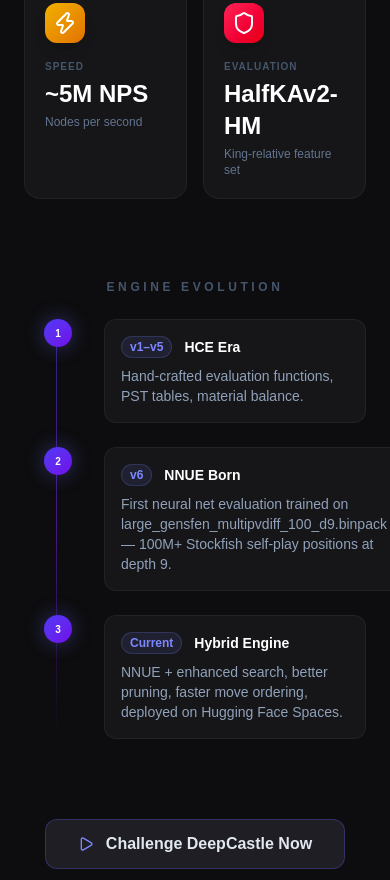
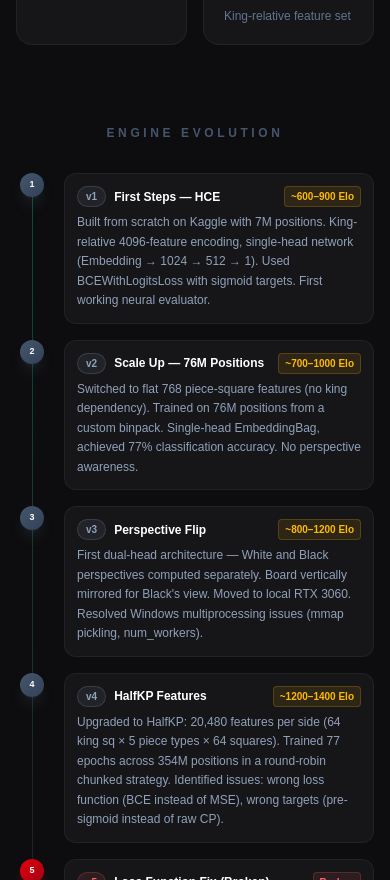
Before and after one commit to Amogh1221/DeepCastle-Official, a Next.js app in the folder web/: page / in a window 390 px wide. Shown: the part 1120-2000 px from the top of the page. Built offline with nearby package versions, Linux system fonts and the light colour scheme; no server answers.

Commit message:
feat(ui): detailed 7-version engine evolution timeline + mobile responsive homepage

```diff
--- a/web/src/app/components/HomePage.tsx
+++ b/web/src/app/components/HomePage.tsx
@@ -58,9 +58,48 @@ export function HomePage({ onPlay }: { onPlay: () => void }) {
   ];
 
   const timeline = [
-    { version: "v1–v5", label: "HCE Era", desc: "Hand-crafted evaluation functions, PST tables, material balance." },
-    { version: "v6", label: "NNUE Born", desc: "First neural net evaluation trained on large_gensfen_multipvdiff_100_d9.binpack — 100M+ Stockfish self-play positions at depth 9." },
-    { version: "Current", label: "Hybrid Engine", desc: "NNUE + enhanced search, better pruning, faster move ordering, deployed on Hugging Face Spaces." },
+    {
+      version: "v1",
+      label: "First Steps — HCE",
+      elo: "600–900",
+      desc: "Built from scratch on Kaggle with 7M positions. King-relative 4096-feature encoding, single-head network (Embedding → 1024 → 512 → 1). Used BCEWithLogitsLoss with sigmoid targets. First working neural evaluator.",
+    },
+    {
+      version: "v2",
+      label: "Scale Up — 76M Positions",
+      elo: "700–1000",
+      desc: "Switched to flat 768 piece-square features (no king dependency). Trained on 76M positions from a custom binpack. Single-head EmbeddingBag, achieved 77% classification accuracy. No perspective awareness.",
+    },
+    {
+      version: "v3",
+      label: "Perspective Flip",
+      elo: "800–1200",
+      desc: "First dual-head architecture — White and Black perspectives computed separately. Board vertically mirrored for Black's view. Moved to local RTX 3060. Resolved Windows multiprocessing issues (mmap pickling, num_workers).",
+    },
+    {
+      version: "v4",
+      label: "HalfKP Features",
+      elo: "1200–1400",
+      desc: "Upgraded to HalfKP: 20,480 features per side (64 king sq × 5 piece types × 64 squares). Trained 77 epochs across 354M positions in a round-robin chunked strategy. Identified issues: wrong loss function (BCE instead of MSE), wrong targets (pre-sigmoid instead of raw CP).",
+    },
+    {
+      version: "v5",
+      label: "Loss Function Fix (Broken)",
+      elo: "N/A",
+      desc: "Attempted to implement the correct Stockfish symmetric sigmoid loss. Bug: applied offset formula (output−270)/340 directly on the raw logit (~0) instead of scaling first with nnue2score=600. Gradient did not depend on output — network learned nothing. Correctly identified and documented.",
+    },
+    {
+      version: "v6",
+      label: "NNUE Born — Correct Training",
+      elo: "1400–1600",
+      desc: "Fixed the loss: scorenet = output × 600, then symmetric sigmoid with offsets (270/340, 270/380), power=2.5. Added product pooling (SqrCReLU), 8 layer stack buckets by piece count, PSQT shortcut, FactorizedStackedLinear. Trained on Lichess HF streaming — loss stagnated due to non-quiet analysis board positions.",
+    },
+    {
+      version: "v7 · Current",
+      label: "Full Deployment — 3604 Elo",
+      elo: "~3604",
+      desc: "Switched to Stockfish gensfen self-play data (depth 9, multipvdiff_100, quiet positions only). Used C++ SparseBatchDataset for 500K+ pos/sec loading. Deployed as FastAPI on Hugging Face Spaces + Next.js frontend on Vercel. Result: 0W/1L/21D vs Stockfish 18 — statistically within one sigma.",
+    },
   ];
 
   return (
@@ -72,7 +111,7 @@ export function HomePage({ onPlay }: { onPlay: () => void }) {
         <div className="absolute top-1/2 left-1/2 -translate-x-1/2 -translate-y-1/2 w-[800px] h-[400px] rounded-full bg-slate-900/5 blur-[80px]" />
       </div>
 
-      <div className="relative z-10 max-w-6xl mx-auto px-6 py-12">
+      <div className="relative z-10 max-w-6xl mx-auto px-4 sm:px-6 py-8 sm:py-12">
 
         {/* ── Hero ── */}
         <motion.div
@@ -82,16 +121,16 @@ export function HomePage({ onPlay }: { onPlay: () => void }) {
           className="flex flex-col items-center text-center mb-20"
         >
           {/* Logo */}
-          <div className="mb-8">
-            <div className="w-28 h-28 rounded-3xl overflow-hidden shadow-[0_0_60px_rgba(255,255,255,0.07)]">
+          <div className="mb-6 sm:mb-8">
+            <div className="w-20 h-20 sm:w-28 sm:h-28 rounded-2xl sm:rounded-3xl overflow-hidden shadow-[0_0_60px_rgba(255,255,255,0.07)]">
               <img src="/DC_logo.png" alt="DeepCastle Logo" className="w-full h-full object-cover" />
             </div>
           </div>
 
-          <h1 className="text-6xl md:text-7xl font-black tracking-tight mb-4 bg-gradient-to-r from-white via-indigo-200 to-violet-300 bg-clip-text text-transparent">
+          <h1 className="text-4xl sm:text-6xl md:text-7xl font-black tracking-tight mb-4 bg-gradient-to-r from-white via-indigo-200 to-violet-300 bg-clip-text text-transparent">
             DeepCastle
           </h1>
-          <p className="text-lg text-slate-400 max-w-xl leading-relaxed mb-10">
+          <p className="text-base sm:text-lg text-slate-400 max-w-xl leading-relaxed mb-8 sm:mb-10 px-2 sm:px-0">
             A custom-built NNUE chess engine — trained on 100M+ Stockfish self-play positions at depth 9,
             powered by alpha-beta search and a halfKAv2-HM neural network.
           </p>
@@ -101,7 +140,7 @@ export function HomePage({ onPlay }: { onPlay: () => void }) {
             onClick={onPlay}
             whileHover={{ scale: 1.05 }}
             whileTap={{ scale: 0.97 }}
-            className="group relative flex items-center gap-3 px-10 py-4 bg-gradient-to-r from-emerald-600 to-emerald-700 hover:from-emerald-500 hover:to-emerald-600 rounded-2xl font-black text-lg shadow-[0_0_40px_rgba(16,185,129,0.3)] transition-all duration-200 border border-emerald-400/30"
+            className="group relative flex items-center gap-3 px-8 sm:px-10 py-3 sm:py-4 bg-gradient-to-r from-emerald-600 to-emerald-700 hover:from-emerald-500 hover:to-emerald-600 rounded-2xl font-black text-base sm:text-lg shadow-[0_0_40px_rgba(16,185,129,0.3)] transition-all duration-200 border border-emerald-400/30"
           >
             <Play className="w-5 h-5 flex-shrink-0" />
             Play DeepCastle
@@ -141,29 +180,47 @@ export function HomePage({ onPlay }: { onPlay: () => void }) {
           initial={{ opacity: 0, y: 30 }}
           animate={{ opacity: 1, y: 0 }}
           transition={{ duration: 0.7, delay: 0.3 }}
-          className="mb-20"
+          className="mb-16 sm:mb-20"
         >
-          <h2 className="text-xs uppercase font-black text-slate-600 tracking-[0.3em] mb-6 text-center">Engine Evolution</h2>
+          <h2 className="text-xs uppercase font-black text-slate-600 tracking-[0.3em] mb-8 text-center">Engine Evolution</h2>
           <div className="relative">
-            <div className="absolute left-8 top-0 bottom-0 w-px bg-gradient-to-b from-indigo-600/50 via-violet-600/50 to-transparent" />
-            <div className="flex flex-col gap-6">
+            <div className="absolute left-4 sm:left-8 top-0 bottom-0 w-px bg-gradient-to-b from-emerald-600/50 via-slate-600/30 to-transparent" />
+            <div className="flex flex-col gap-4 sm:gap-6">
               {timeline.map((t, i) => (
                 <motion.div
                   key={i}
                   initial={{ opacity: 0, x: -20 }}
                   animate={{ opacity: 1, x: 0 }}
-                  transition={{ delay: 0.35 + i * 0.1 }}
-                  className="flex items-start gap-6 pl-20 relative"
+                  transition={{ delay: 0.35 + i * 0.07 }}
+                  className="flex items-start gap-3 sm:gap-6 pl-12 sm:pl-20 relative"
                 >
-                  <div className="absolute left-5 w-7 h-7 rounded-full bg-gradient-to-br from-indigo-600 to-violet-700 flex items-center justify-center text-[10px] font-black text-white shadow-[0_0_20px_rgba(99,102,241,0.4)]">
+                  <div className={`absolute left-1 sm:left-5 w-6 h-6 sm:w-7 sm:h-7 rounded-full flex items-center justify-center text-[9px] sm:text-[10px] font-black text-white shadow-lg ${
+                    t.version.includes('Current') || t.version.includes('v7')
+                      ? 'bg-gradient-to-br from-emerald-500 to-emerald-700 shadow-emerald-500/40'
+                      : t.version === 'v5'
+                      ? 'bg-gradient-to-br from-red-600 to-red-800 shadow-red-500/30'
+                      : 'bg-gradient-to-br from-slate-600 to-slate-700 shadow-slate-500/20'
+                  }`}>
                     {i + 1}
                   </div>
-                  <div className="flex-1 bg-[#161619] border border-white/5 rounded-xl p-4">
-                    <div className="flex items-center gap-3 mb-2">
-                      <span className="text-xs font-black text-indigo-400 bg-indigo-400/10 px-2 py-0.5 rounded-full border border-indigo-400/20">{t.version}</span>
-                      <span className="font-bold text-sm text-white">{t.label}</span>
+                  <div className="flex-1 bg-[#161619] border border-white/5 rounded-xl p-3 sm:p-4">
+                    <div className="flex flex-wrap items-center gap-2 mb-1.5">
+                      <span className={`text-[10px] sm:text-xs font-black px-2 py-0.5 rounded-full border ${
+                        t.version.includes('Current') || t.version.includes('v7')
+                          ? 'text-emerald-400 bg-emerald-400/10 border-emerald-400/20'
+                          : t.version === 'v5'
+                          ? 'text-red-400 bg-red-400/10 border-red-400/20'
+                          : 'text-slate-400 bg-slate-400/10 border-slate-400/20'
+                      }`}>{t.version}</span>
+                      <span className="font-bold text-xs sm:text-sm text-white">{t.label}</span>
+                      {t.elo !== 'N/A' && (
+                        <span className="ml-auto text-[10px] font-bold text-amber-400 bg-amber-400/10 px-1.5 py-0.5 rounded border border-amber-400/20">~{t.elo} Elo</span>
+                      )}
+                      {t.elo === 'N/A' && (
+                        <span className="ml-auto text-[10px] font-bold text-red-400 bg-red-400/10 px-1.5 py-0.5 rounded border border-red-400/20">Broken</span>
+                      )}
                     </div>
-                    <p className="text-sm text-slate-400">{t.desc}</p>
+                    <p className="text-xs sm:text-sm text-slate-400 leading-relaxed">{t.desc}</p>
                   </div>
                 </motion.div>
               ))}
@@ -176,15 +233,15 @@ export function HomePage({ onPlay }: { onPlay: () => void }) {
           initial={{ opacity: 0 }}
           animate={{ opacity: 1 }}
           transition={{ delay: 0.6 }}
-          className="flex flex-col items-center gap-4"
+          className="flex flex-col items-center gap-3 pb-8"
         >
           <motion.button
             onClick={onPlay}
             whileHover={{ scale: 1.04 }}
             whileTap={{ scale: 0.97 }}
-            className="flex items-center gap-3 px-8 py-3 bg-[#1e1e24] hover:bg-[#252530] border border-indigo-500/30 rounded-xl font-bold text-slate-200 transition-all"
+            className="flex items-center gap-3 px-6 sm:px-8 py-3 bg-[#1e1e24] hover:bg-[#252530] border border-emerald-500/30 rounded-xl font-bold text-slate-200 transition-all text-sm sm:text-base"
           >
-            <Play className="w-4 h-4 text-indigo-400" />
+            <Play className="w-4 h-4 text-emerald-400" />
             Challenge DeepCastle Now
           </motion.button>
           <p className="text-xs text-slate-700">No account needed · Play directly in browser</p>
```
